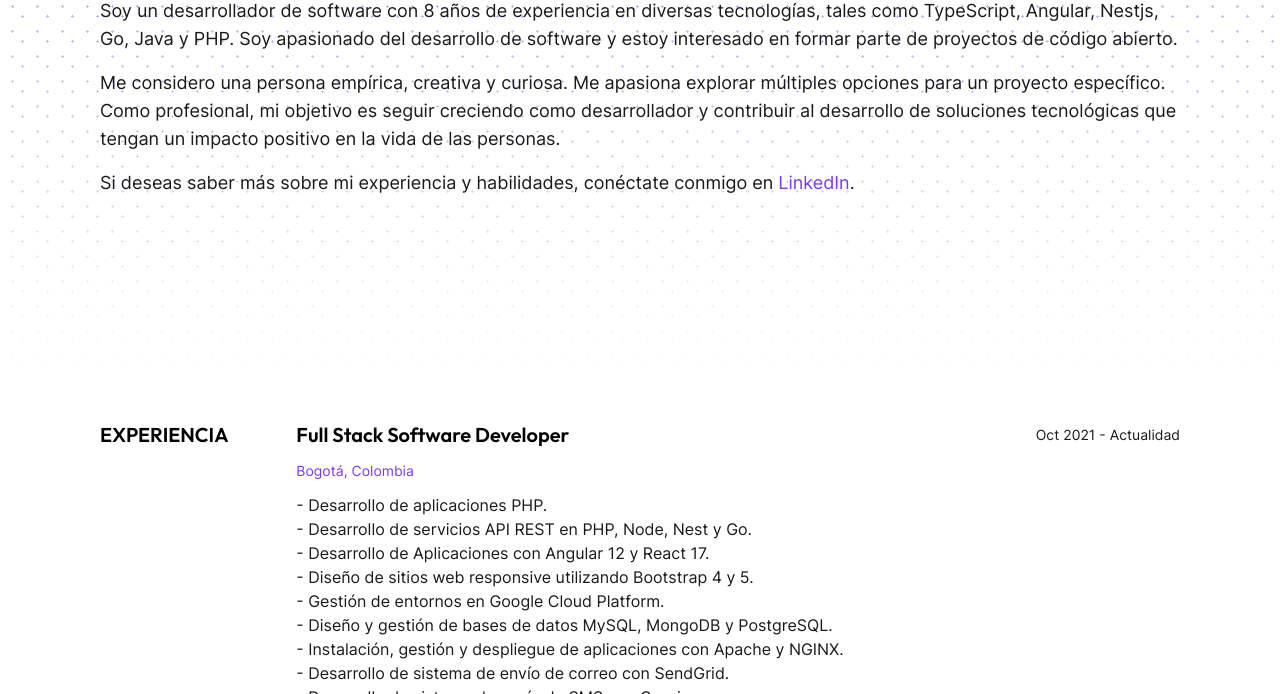
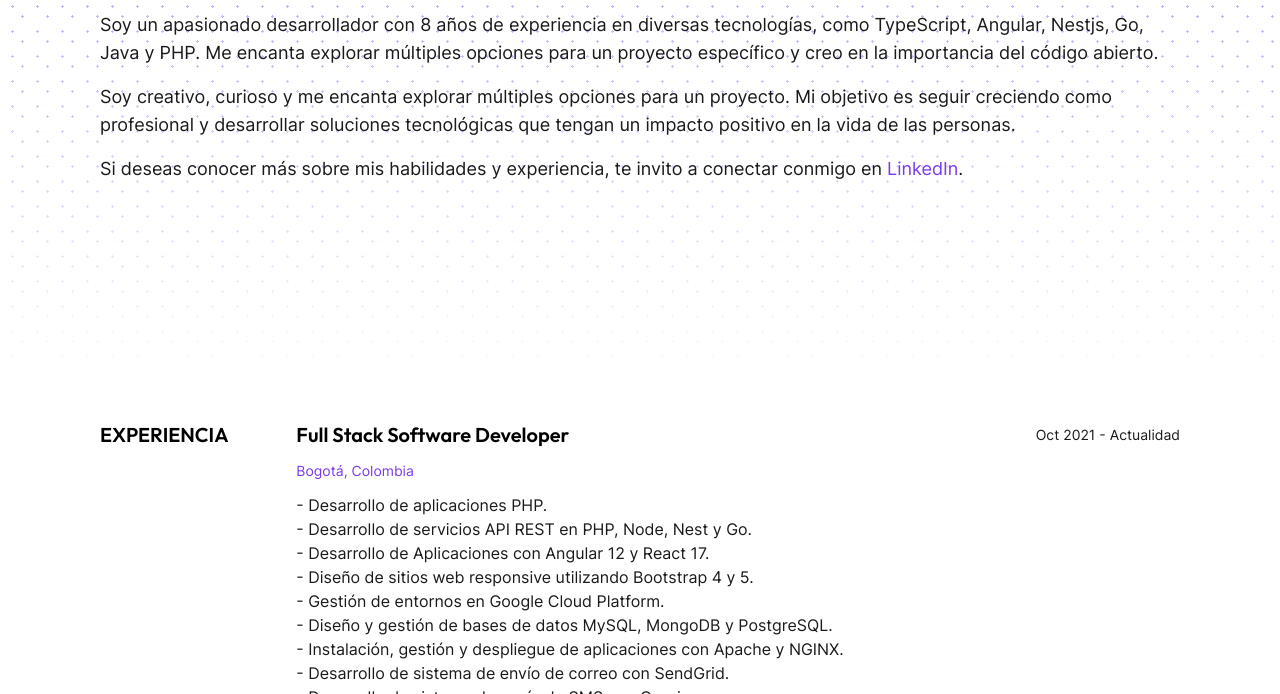
Before and after one commit to ManuelGil/manuelgil.github.io, an Astro site: page / in a window 1280 px wide. Shown: the part 406-1100 px from the top of the page. Built offline with nearby package versions, Linux system fonts and the light colour scheme; Astro itself is replaced by a stand-in of ours.

Commit message:
feat: :speech_balloon: update hero

```diff
--- a/src/components/home/Hero.astro
+++ b/src/components/home/Hero.astro
@@ -6,20 +6,20 @@
     Manuel Gil
   </h1>
   <p class="dark:text-light text-lg mb-4">
-    Soy un desarrollador de software con 8 años de experiencia en diversas
-    tecnologías, tales como TypeScript, Angular, Nestjs, Go, Java y PHP. Soy
-    apasionado del desarrollo de software y estoy interesado en formar parte de
-    proyectos de código abierto.
+    Soy un apasionado desarrollador con 8 años de experiencia en diversas
+    tecnologías, como TypeScript, Angular, Nestjs, Go, Java y PHP. Me encanta
+    explorar múltiples opciones para un proyecto específico y creo en la
+    importancia del código abierto.
   </p>
   <p class="dark:text-light text-lg mb-4">
-    Me considero una persona empírica, creativa y curiosa. Me apasiona explorar
-    múltiples opciones para un proyecto específico. Como profesional, mi
-    objetivo es seguir creciendo como desarrollador y contribuir al desarrollo
-    de soluciones tecnológicas que tengan un impacto positivo en la vida de las
+    Soy creativo, curioso y me encanta explorar múltiples opciones para un
+    proyecto. Mi objetivo es seguir creciendo como profesional y desarrollar
+    soluciones tecnológicas que tengan un impacto positivo en la vida de las
     personas.
   </p>
   <p class="dark:text-light text-lg mb-16">
-    Si deseas saber más sobre mi experiencia y habilidades, conéctate conmigo en
+    Si deseas conocer más sobre mis habilidades y experiencia, te invito a
+    conectar conmigo en
     <a
       class="text-violet-600 hover:underline dark:text-blue"
       href="https://www.linkedin.com/in/imgildev/"
```
